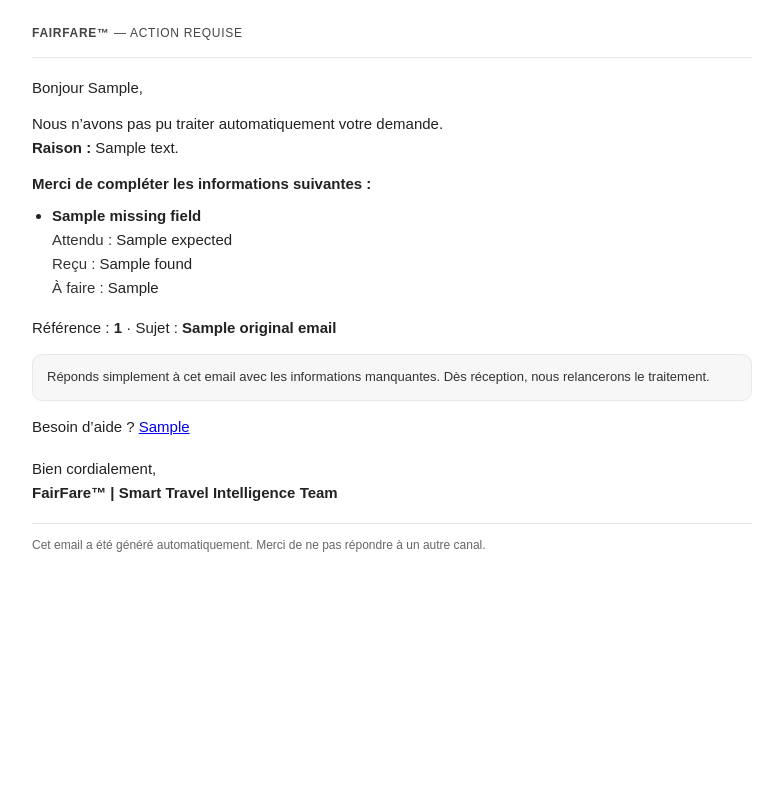
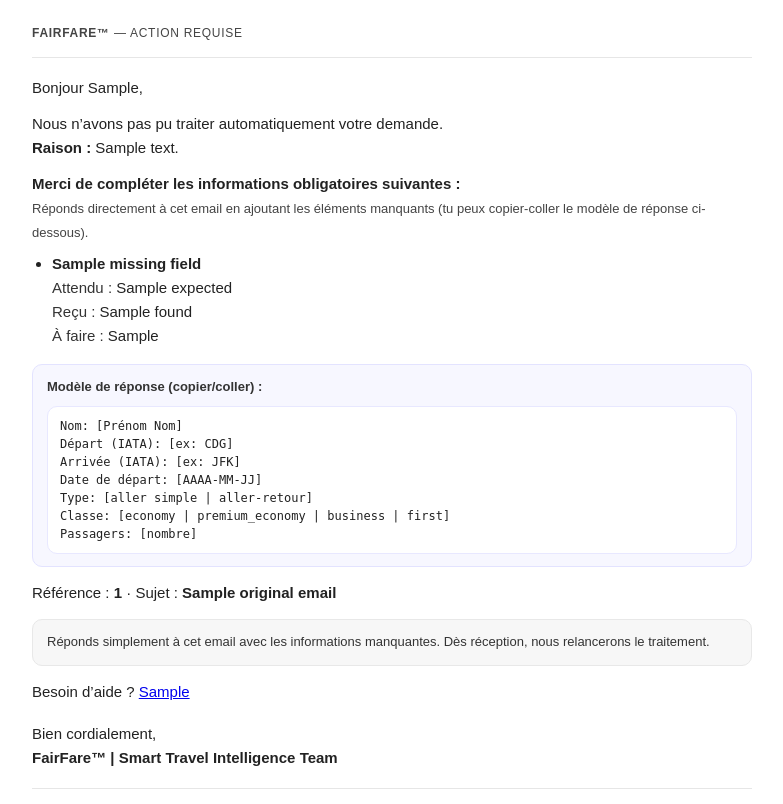
Before and after one commit to nb-bora/ff-notifier, a Python web app: template src/templates/notifications/template-demande-intraitable-parse-impossible.html in a window 1280 px wide. Shown: the top 804 px of the page, without its empty margins (248-1031 px from the left). Before the commit the page ends 552 px from the top, so only its background shows below. Run offline with Jinja, Linux system fonts and the light colour scheme; the template is opened without the code that fills it: most values are stand-ins (such as "Sample title", 1, 10 or a date in 2020).

Commit message:
Enhance notification template for missing fields

```diff
--- a/src/templates/notifications/template-demande-intraitable-parse-impossible.html
+++ b/src/templates/notifications/template-demande-intraitable-parse-impossible.html
@@ -25,7 +25,13 @@
         </p>
 
         {% if v.missing_fields and v.missing_fields|length > 0 %}
-        <p style="margin:0 0 8px 0;"><strong>Merci de compléter les informations suivantes :</strong></p>
+        <p style="margin:0 0 8px 0;">
+            <strong>Merci de compléter les informations obligatoires suivantes :</strong><br>
+            <span style="font-size:13px;color:#444;">
+                Réponds directement à cet email en ajoutant les éléments manquants (tu peux copier-coller le modèle de
+                réponse ci-dessous).
+            </span>
+        </p>
         <ul style="margin:0 0 16px 0;padding-left:20px;">
             {% for m in v.missing_fields %}
             <li style="margin:0 0 10px 0;">
@@ -36,6 +42,21 @@
             </li>
             {% endfor %}
         </ul>
+
+        <div
+            style="background:#f7f7ff;border:1px solid #e3e3ff;border-radius:10px;padding:12px 14px;margin:0 0 14px 0;">
+            <p style="margin:0 0 8px 0;font-size:13px;color:#333;">
+                <strong>Modèle de réponse (copier/coller) :</strong>
+            </p>
+            <pre
+                style="margin:0;background:#ffffff;border:1px solid #e8e8ff;border-radius:10px;padding:10px 12px;white-space:pre-wrap;word-break:break-word;font-size:12px;line-height:1.5;color:#222;">Nom: [Prénom Nom]
+Départ (IATA): [ex: CDG]
+Arrivée (IATA): [ex: JFK]
+Date de départ: [AAAA-MM-JJ]
+Type: [aller simple | aller-retour]
+Classe: [economy | premium_economy | business | first]
+Passagers: [nombre]</pre>
+        </div>
         {% else %}
         <p style="margin:0 0 8px 0;"><strong>Merci de répondre en précisant :</strong></p>
         <ul style="margin:0 0 16px 0;padding-left:20px;">
```
